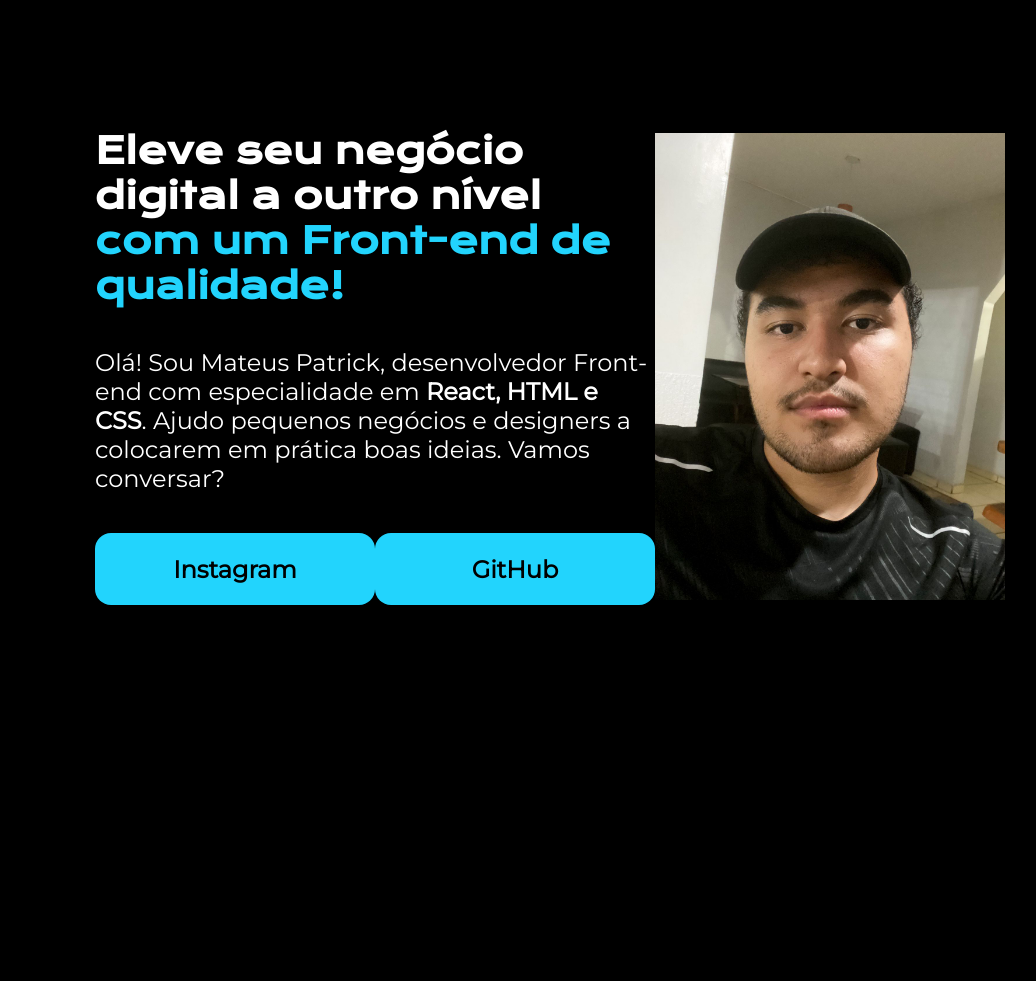
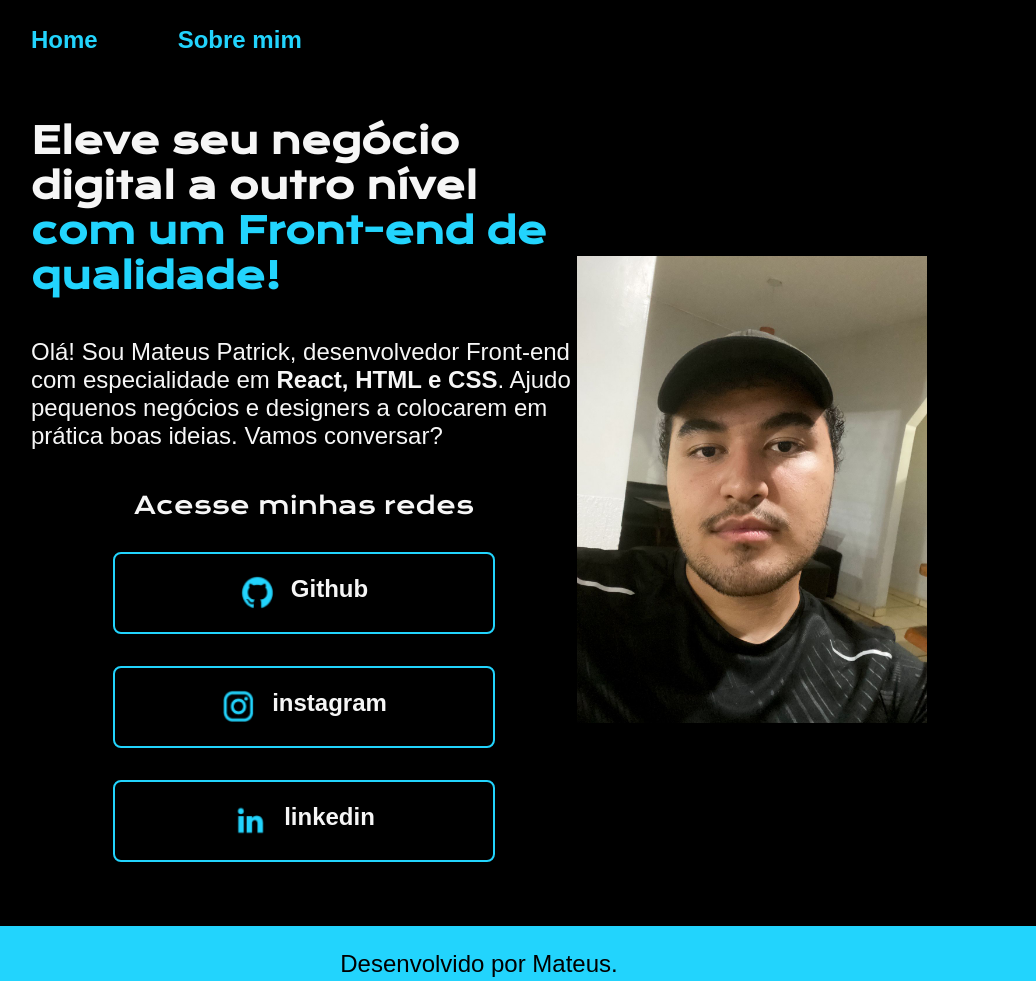
Before and after one commit to Mattpkso/Portifolio, a plain HTML site: page index.html in a window 1280 px wide. Shown: the whole page, without its empty margins (161-1197 px from the left). Before the commit the page ends 928 px from the top, so only its background shows below. Drawn offline with nearby package versions, Linux system fonts and the light colour scheme.

Commit message:
AlterandoProjeto

```diff
--- a/index.html
+++ b/index.html
@@ -4,21 +4,34 @@
     <meta charset="UTF-8">
     <meta name="viewport" content="width=device-width, initial-scale=1.0">
     <title>Portifolio</title>
-    <link rel="stylesheet" href="style.css">
+    <link rel="stylesheet" href="./styles/style.css">
 </head>
 <body>
-    <header></header>
+    <header class="cabecalho">
+        <nav class="cabecalho__menu">
+            <a class="cabecalho__menu__link" href="index.html">Home</a>
+            <a class="cabecalho__menu__link" href="about.html">Sobre mim</a>
+        </nav>
+    </header>
     <main class="apresentacao">
         <section class="apresentacao__conteudo">
         <h1 class="apresentacao__conteudo__titulo">Eleve seu negócio digital a outro nível <strong class="titulo-destaque"> com um Front-end de qualidade!</strong></h1>
         <p class="apresentacao__conteudo__texto">Olá! Sou Mateus Patrick, desenvolvedor Front-end com especialidade em <strong>React, HTML e CSS</strong>. Ajudo pequenos negócios e designers a colocarem em prática boas ideias. Vamos conversar?</p>
         <div class="apresentacao__links">
-        <a class="apresentacao__links__link" hrf="https://Instagram.com/mateus_pkso">Instagram</a>
-        <a class="apresentacao__links__link" href="https://GitHub.com/Mattpkso">GitHub</a>
+            <h2 class="apresentacao__links__subtitulo">Acesse minhas redes</h2>
+        <a class="apresentacao__links__link" hrf="https://github.com/Mattpkso">
+            <img src="./assets/github.png">Github</a>
+        <a class="apresentacao__links__link" hrf="https://www.instagram.com/mattpkso/">
+            <img src="./assets/instagram.png">instagram</a>
+        <a class="apresentacao__links__link" hrf="https://www.linkedin.com/jobs/">
+            <img src="./assets/linkedin.png">linkedin</a>
+
         </div>
         </section>
-        <img src="90a06b85-6c27-4115-917f-b949f9d64591.jpg" alt="Foto do Mateus Patrick">
+        <img src="./assets/90a06b85-6c27-4115-917f-b949f9d64591.jpg" alt="Foto do Mateus Patrick">
     </main>
-    <footer></footer>
+    <footer class="rodape">
+        <p>Desenvolvido por Mateus.</p>
+    </footer>
 </body>
 </html>
--- a/style.css
+++ /dev/null
@@ -1,64 +0,0 @@
-@import url('https://fonts.googleapis.com/css2?family=Krona+One&family=Montserrat:ital@0;1&display=swap');
-
-* {
-    margin: 0;
-    padding: 0;
-}
-
-body {
-    height: 100vh;
-    box-sizing: border-box;
-    background-color: #000000;
-    color: #ffffff;
-}
-
-.titulo-destaque {
-    color: #22D4FD;
-}
-
-.apresentacao {
-    margin: 10% 20%;
-    display: flex;
-    align-items: center;
-    justify-content: space-between;
-}
-
-img {
-    width: 350px;
-    }
-
-.apresentacao__conteudo {
-    width: 615px;
-    display: flex;
-    flex-direction: column;
-    gap: 40px;
-}
-
-.apresentacao__conteudo__titulo {
-    font-size: 36px;
-    font-family: "Krona One", sans-serif;
-}
-
-.apresentacao__conteudo__texto {
-    font-size: 24px;
-    font-family: "Montserrat", sans-serif;
-}
-
-.apresentacao__links {
-    display: flex;
-    justify-content: space-between;
-}
-
-.apresentacao__links__link {
-    background-color: #22D4FD;
-    width: 280px;
-    text-align: center;
-    border-radius: 16px;
-    font-size: 24px;
-    font-weight: 600;
-    padding: 21.5px 0;
-    text-decoration: none;
-    color: black;
-    font-family: "Montserrat", sans-serif;
-
-}
--- /dev/null
+++ b/styles/style.css
@@ -0,0 +1,123 @@
+@import url('https://fonts.googleapis.com/css2?family=Krona+One&family=Montserrat:ital@0;1&display=swap');
+
+:root {
+    --cor-primaria: #000000;
+    --cor-secundaria: #F6F6F6;
+    --cor-terciaria: #22D4FD;
+    --cor-hover: #272727;
+
+    --fonte-primaria: 'Krona One', sans-serif;
+    --fonte-secundaria: 'Montseerrast', sans-serif;
+}
+
+* {
+    margin: 0;
+    padding: 0;
+}
+
+body {
+    box-sizing: border-box;
+    background-color: var(--cor-primaria);
+    color: var(--cor-secundaria);
+}
+
+.cabecalho {
+    padding: 2% 0% 0% 15%;
+}
+
+.cabecalho__menu {
+    display: flex;
+    gap: 80px;
+}
+
+.cabecalho__menu__link {
+    font-family: var(--fonte-secundaria);
+    font-size: 24px;
+    font-weight: 600;
+    color: var(--cor-terciaria);
+    text-decoration: none;
+}
+
+.apresentacao {
+    padding: 5% 15%;
+    display: flex;
+    align-items: center;
+    justify-content: space-between;
+}
+
+img{
+    width: 350px;
+    }
+
+.apresentacao__conteudo {
+    width: 615px;
+    display: flex;
+    flex-direction: column;
+    gap: 40px;
+}
+
+.apresentacao__conteudo__titulo {
+    font-size: 36px;
+    font-family: var(--fonte-primaria);
+}
+
+.titulo-destaque {
+    color: var(--cor-terciaria);
+}
+
+.apresentacao__conteudo__texto {
+    font-size: 24px;
+    font-family: var(--fonte-secundaria);
+}
+
+.apresentacao__links {
+    display: flex;
+    flex-direction: column;
+    justify-content: space-between;
+    align-items: center;
+    gap: 32px;
+}
+
+.apresentacao__links__subtitulo{
+    font-family: var(--fonte-primaria);
+    font-weight: 400;
+    font-size: 24px;
+}
+
+.apresentacao__links__link img {
+    width: 35px;
+    height: 35px;
+}
+
+.apresentacao__links__link {
+
+    display: flex;
+    justify-content: center;
+    gap: 16px;
+    border: 2px solid var(--cor-terciaria);
+    width: 378px;
+    text-align: center;
+    border-radius: 8px;
+    font-size: 24px;
+    font-weight: 600;
+    padding: 21.5px 0;
+    text-decoration: none;
+    color: var(--cor-secundaria);
+    font-family: var(--fonte-secundaria);
+
+}
+
+.apresentacao__links__link:hover {
+    background-color: var(--cor-hover);
+    padding: 4%;
+}
+
+.rodape {
+    padding: 24px;
+    color: var(--cor-primaria);
+    background-color: var(--cor-terciaria);
+    text-align: center;
+    font-family: var(--fonte-secundaria);
+    font-size: 24px;
+    font-weight: 400;
+}
```
Also changed, not shown: about.html (added, +29 -0 lines), assets/90a06b85-6c27-4115-917f-b949f9d64591.jpg (renamed from 90a06b85-6c27-4115-917f-b949f9d64591.jpg), assets/github.png (added), assets/instagram.png (added), assets/linkedin.png (added), assets/twitch.png (added), assets/twitter-novo.png (added).
